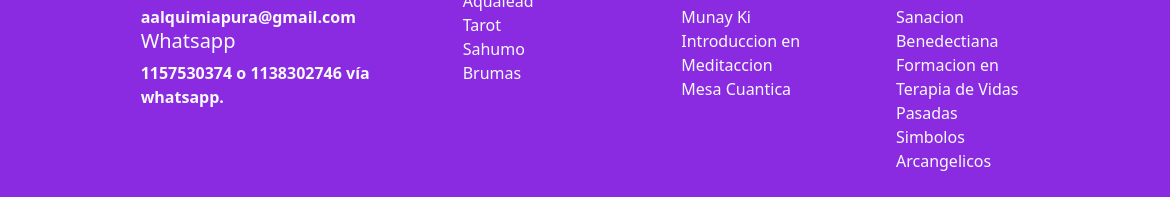
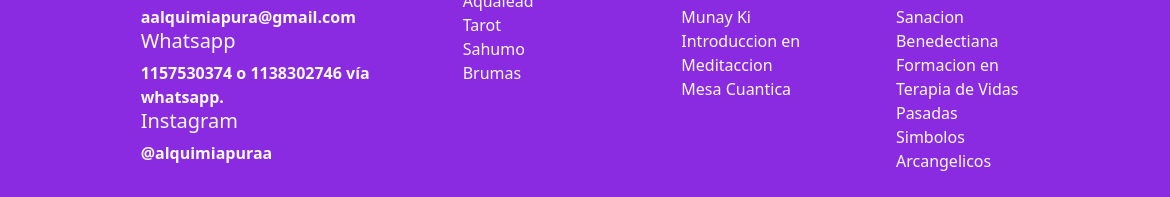
Before and after one commit to Walter239911/proyectRo, a plain HTML site: page index.html in a window 1280 px wide. Shown: the part 1864-2061 px from the top of the page, 110-1280 px from the left. Drawn offline with Linux system fonts and the light colour scheme.

Commit message:
agrege el instagram y el contacto

```diff
--- a/index.html
+++ b/index.html
@@ -319,7 +319,10 @@
           <h5>Whatsapp</h5>
           <li>
            <b>1157530374 o 1138302746 vía whatsapp.</b>
-
+          </li>
+          <h5>Instagram</h5>
+          <li>
+            <b>@alquimiapuraa</b>
           </li>
         </ul>
       </div>
--- a/proyectoRo.js
+++ b/proyectoRo.js
@@ -711,7 +711,7 @@ function contacto(){
     $contenedor.innerHTML = `
 
     <div class="container position-form">
-    <form action="https://formsubmit.co/garciawald@gmail.com" method="POST" target="_blank">
+    <form action="https://formsubmit.co/aalquimiapura@gmail.com" method="POST" target="_blank">
     <div class="container row mx-auto">
       <div class="mb-3 col-6 ">
         <label for="exampleFormControlInput1" class="form-label" >Nombre</label>
```
